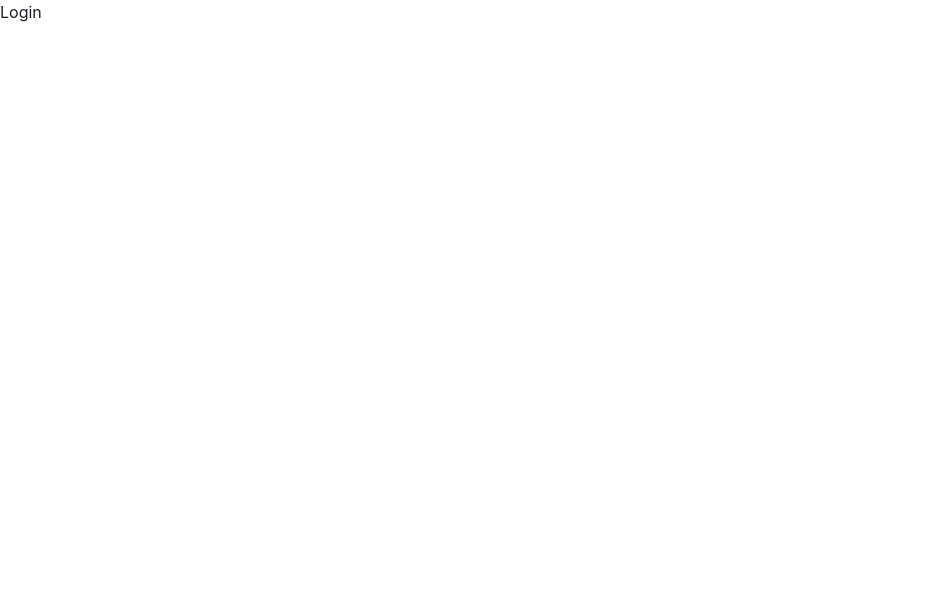
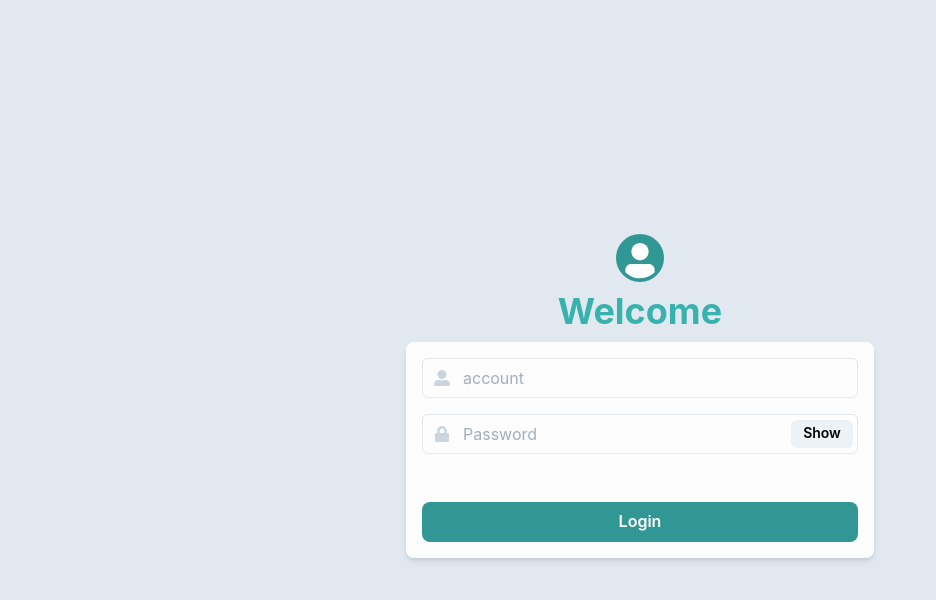
Before and after one commit to okesseko/personal-website-cms, a React (Create React App) app: page /login in a window 1280 px wide. Shown: the top 600 px of the page, without its empty margins (0-936 px from the left). Built offline with nearby package versions, Linux system fonts and the light colour scheme.

Commit message:
feat: add login page

```diff
--- a/src/pages/Login.tsx
+++ b/src/pages/Login.tsx
@@ -1,8 +1,107 @@
-import React from 'react'
+import { useState } from "react"
+import {
+  Flex,
+  Heading,
+  Input,
+  Button,
+  InputGroup,
+  Stack,
+  InputLeftElement,
+  chakra,
+  Box,
+  Link,
+  Avatar,
+  FormControl,
+  FormHelperText,
+  InputRightElement,
+  useColorModeValue,
+} from "@chakra-ui/react"
+import { FaUserAlt, FaLock } from "react-icons/fa"
+
+const CFaUserAlt = chakra(FaUserAlt)
+const CFaLock = chakra(FaLock)
 
 const Login = () => {
+  const [showPassword, setShowPassword] = useState(false)
+
+  const handleShowClick = () => setShowPassword(!showPassword)
+
   return (
-    <div>Login</div>
+    <Flex
+      flexDirection="column"
+      width="100wh"
+      height="100vh"
+      backgroundColor={useColorModeValue("gray.200", "gray.900")}
+      justifyContent="center"
+      alignItems="center"
+    >
+      <Stack
+        flexDir="column"
+        mb="2"
+        justifyContent="center"
+        alignItems="center"
+      >
+        <Avatar bg={useColorModeValue("teal.500", "teal.700")} />
+        <Heading color={useColorModeValue("teal.400", "teal.600")}>
+          Welcome
+        </Heading>
+        <Box minW={{ base: "90%", md: "468px" }}>
+          <form>
+            <Stack
+              spacing={4}
+              p="1rem"
+              backgroundColor={useColorModeValue("whiteAlpha.900", "gray.700")}
+              boxShadow="md"
+              borderRadius="8px"
+            >
+              <FormControl>
+                <InputGroup>
+                  <InputLeftElement
+                    pointerEvents="none"
+                    children={<CFaUserAlt color="gray.300" />}
+                  />
+                  <Input placeholder="account" />
+                </InputGroup>
+              </FormControl>
+              <FormControl>
+                <InputGroup>
+                  <InputLeftElement
+                    pointerEvents="none"
+                    color="gray.300"
+                    children={<CFaLock color="gray.300" />}
+                  />
+                  <Input
+                    type={showPassword ? "text" : "password"}
+                    placeholder="Password"
+                  />
+                  <InputRightElement width="4.5rem">
+                    <Button
+                      h="1.75rem"
+                      size="sm"
+                      onClick={handleShowClick}
+                      color="black"
+                    >
+                      {showPassword ? "Hide" : "Show"}
+                    </Button>
+                  </InputRightElement>
+                </InputGroup>
+              </FormControl>
+              <Box marginTop="48px !important">
+                <Button
+                  borderRadius={8}
+                  type="submit"
+                  variant="solid"
+                  colorScheme="teal"
+                  width="full"
+                >
+                  Login
+                </Button>
+              </Box>
+            </Stack>
+          </form>
+        </Box>
+      </Stack>
+    </Flex>
   )
 }
 
```
